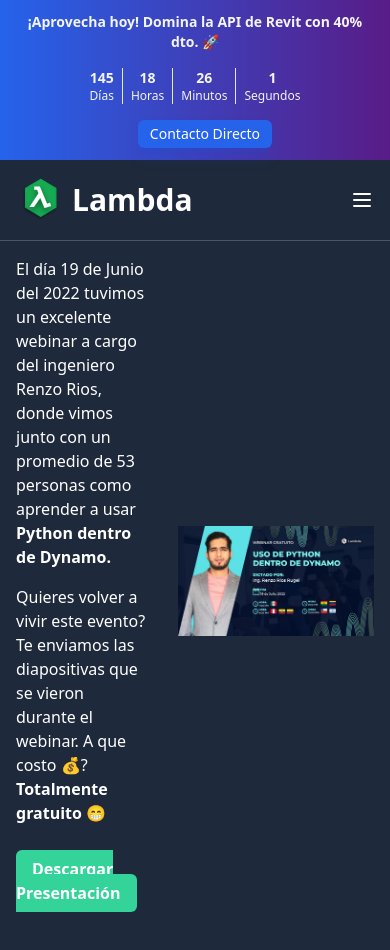
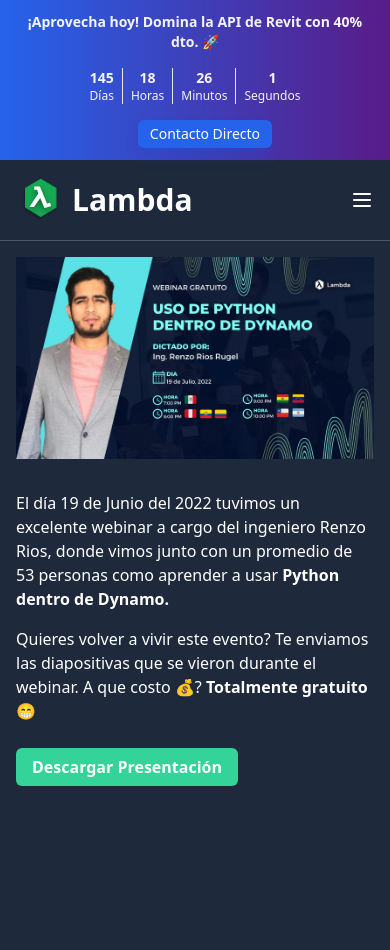
Before and after one commit to riverscode/Lambda-Page-V03, a Next.js app: page /eventos/python-dentro-dynamo in a window 390 px wide. Shown: the top 950 px of the page. Built offline with nearby package versions, Linux system fonts and the light colour scheme.

Commit message:
HotFix: Resposive event

```diff
--- a/pages/eventos/python-dentro-dynamo.js
+++ b/pages/eventos/python-dentro-dynamo.js
@@ -5,8 +5,8 @@
     <>
       <Layout>
         <SEO title="Evento - Lambda Ingeniería & Innovación" />
-        <div className="flex gap-x-8 flex-1 items-center max-w-7xl mx-auto px-4 py-4">
-          <div className="w-2/5 text-white">
+        <div className="flex flex-col-reverse md:flex-row gap-x-8 flex-1 items-center max-w-7xl mx-auto px-4 py-4">
+          <div className="md:w-2/5 mt-8 md:mt-0 text-white">
             <p>El día 19 de Junio del 2022 tuvimos un excelente webinar a cargo del ingeniero Renzo Rios, donde vimos junto con un promedio de 53 personas como aprender a usar {" "}
               <span className="font-semibold ">Python dentro de Dynamo.</span>
             </p>
@@ -19,7 +19,7 @@
               rel="noreferrer">Descargar Presentación</a>
             </div>
           </div>
-          <div className="w-3/5">
+          <div className="md:w-3/5 ">
             <img src="/images/python-dentro-dynamo.jpg" alt="Python dentro de Dynamo"  />
           </div>
         </div>
```
